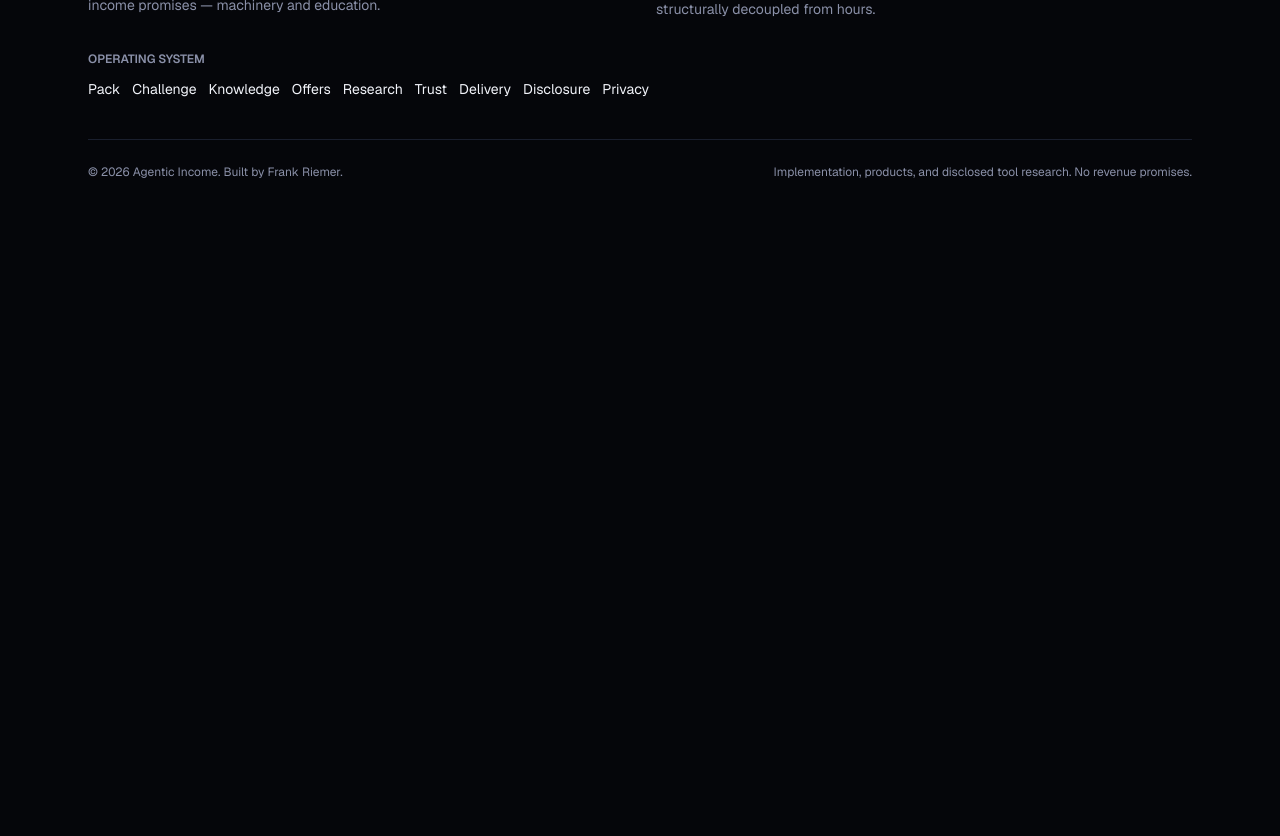
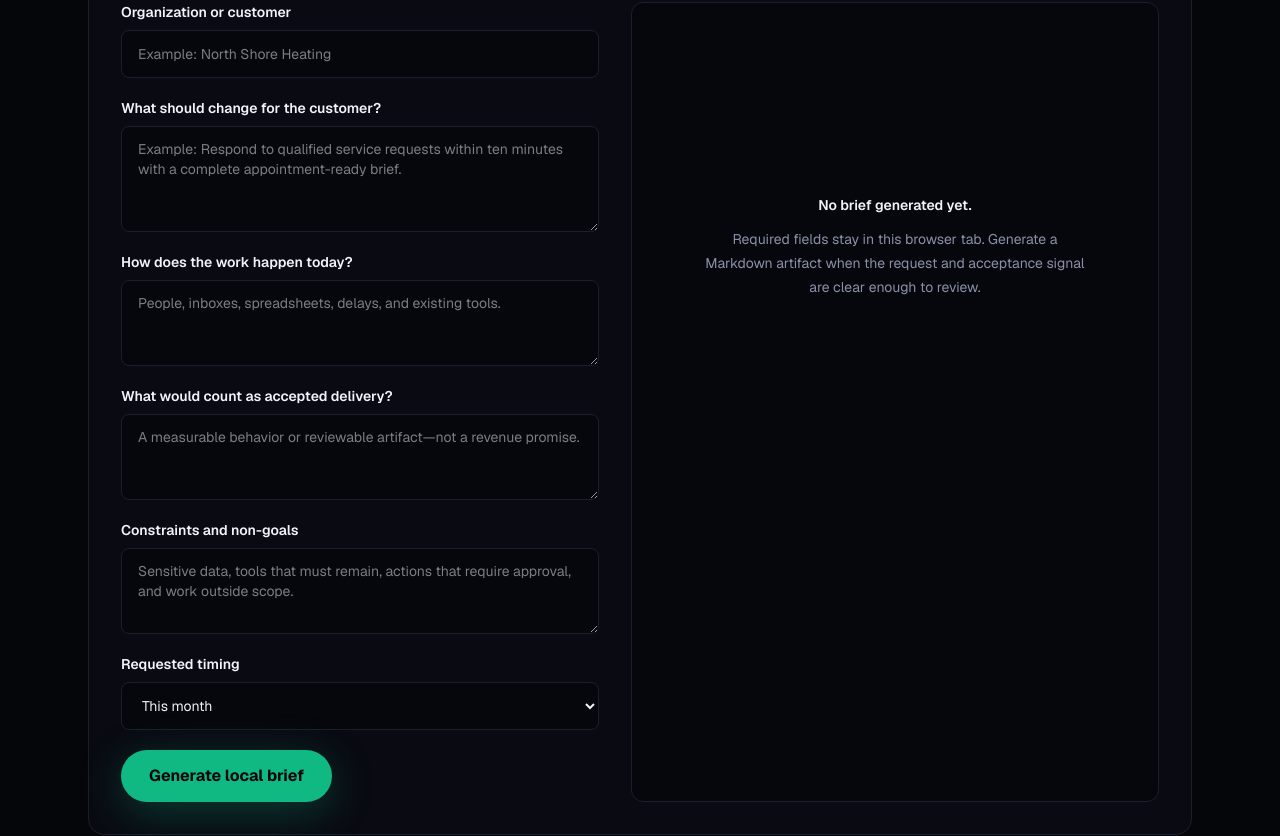
Before and after one commit to frankxai/agenticincome, a Next.js app: page /build/request-to-quote in a window 1280 px wide. Shown: the part 660-1496 px from the top of the page. Before the commit the page ends 880 px from the top, so only its background shows below. Built offline with nearby package versions, Linux system fonts and the light colour scheme.

Commit message:
feat: add components/RequestToQuoteDesk.tsx

```diff
--- /dev/null
+++ b/components/RequestToQuoteDesk.tsx
@@ -0,0 +1,209 @@
+'use client'
+
+import { type FormEvent, useMemo, useState } from 'react'
+
+type RequestState = {
+  organization: string
+  request: string
+  currentProcess: string
+  success: string
+  constraints: string
+  urgency: string
+}
+
+const initialState: RequestState = {
+  organization: '',
+  request: '',
+  currentProcess: '',
+  success: '',
+  constraints: '',
+  urgency: 'This month',
+}
+
+function answered(value: string, fallback: string) {
+  const normalized = value.trim().replace(/\s+/g, ' ')
+  return normalized || fallback
+}
+
+export function RequestToQuoteDesk() {
+  const [request, setRequest] = useState<RequestState>(initialState)
+  const [artifactId, setArtifactId] = useState<string | null>(null)
+  const [copyState, setCopyState] = useState<'idle' | 'copied' | 'failed'>('idle')
+
+  const artifact = useMemo(() => {
+    if (!artifactId) return ''
+
+    return [
+      `# Request-to-Quote Brief · ${artifactId}`,
+      '',
+      `Organization: ${answered(request.organization, 'Not provided')}`,
+      `Requested outcome: ${answered(request.request, 'Needs discovery')}`,
+      `Current process: ${answered(request.currentProcess, 'Needs discovery')}`,
+      `Acceptance signal: ${answered(request.success, 'Must be agreed before implementation')}`,
+      `Constraints and non-goals: ${answered(request.constraints, 'Must be agreed before implementation')}`,
+      `Requested timing: ${request.urgency}`,
+      '',
+      '## Proposed next decision',
+      'Run a human-led scope review. Confirm data access, authority, failure handling, acceptance checks, support, and commercial terms before implementation.',
+      '',
+      '## Agent authority',
+      'Allowed now: clarify missing information, draft workflow options, prepare acceptance checks, and estimate implementation effort.',
+      'Not allowed: send a quote, promise an outcome, sign terms, access production credentials, or move money.',
+      '',
+      '## Required evidence',
+      '- Approved request and non-goals',
+      '- Named principal and customer-facing sender',
+      '- Test data or sandbox path',
+      '- Acceptance checks and failure path',
+      '- Scope, price, support, and cancellation terms',
+    ].join('\n')
+  }, [artifactId, request])
+
+  function update<K extends keyof RequestState>(key: K, value: RequestState[K]) {
+    setRequest((current) => ({ ...current, [key]: value }))
+    setArtifactId(null)
+    setCopyState('idle')
+  }
+
+  function generate(event: FormEvent<HTMLFormElement>) {
+    event.preventDefault()
+    setArtifactId(`RTQ-${Date.now().toString(36).toUpperCase()}`)
+    setCopyState('idle')
+  }
+
+  async function copyArtifact() {
+    try {
+      await navigator.clipboard.writeText(artifact)
+      setCopyState('copied')
+    } catch {
+      setCopyState('failed')
+    }
+  }
+
+  return (
+    <section className="section-band" aria-labelledby="rtq-desk-title">
+      <div className="rounded-2xl border border-border bg-surface/80 p-5 sm:p-8">
+        <div className="flex flex-col gap-3 border-b border-border pb-6 sm:flex-row sm:items-start sm:justify-between">
+          <div>
+            <div className="kicker">Outcome Pack · RTQ-001</div>
+            <h2 id="rtq-desk-title" className="mt-2 text-3xl font-semibold text-ink">Create the review artifact.</h2>
+          </div>
+          <div className="rounded-full border border-accent/30 bg-accent/10 px-3 py-2 text-xs font-semibold text-accent">
+            No network request
+          </div>
+        </div>
+
+        <div className="mt-7 grid gap-8 lg:grid-cols-[0.95fr_1.05fr]">
+          <form onSubmit={generate} className="grid content-start gap-5">
+            <label className="grid gap-2 text-sm font-semibold text-ink">
+              Organization or customer
+              <input
+                value={request.organization}
+                onChange={(event) => update('organization', event.target.value)}
+                maxLength={120}
+                autoComplete="organization"
+                className="min-h-12 rounded-lg border border-border bg-bg/70 px-4 py-3 font-normal text-ink outline-none focus:border-accent"
+                placeholder="Example: North Shore Heating"
+              />
+            </label>
+
+            <label className="grid gap-2 text-sm font-semibold text-ink">
+              What should change for the customer?
+              <textarea
+                required
+                value={request.request}
+                onChange={(event) => update('request', event.target.value)}
+                maxLength={800}
+                rows={4}
+                className="rounded-lg border border-border bg-bg/70 px-4 py-3 font-normal text-ink outline-none focus:border-accent"
+                placeholder="Example: Respond to qualified service requests within ten minutes with a complete appointment-ready brief."
+              />
+            </label>
+
+            <label className="grid gap-2 text-sm font-semibold text-ink">
+              How does the work happen today?
+              <textarea
+                value={request.currentProcess}
+                onChange={(event) => update('currentProcess', event.target.value)}
+                maxLength={800}
+                rows={3}
+                className="rounded-lg border border-border bg-bg/70 px-4 py-3 font-normal text-ink outline-none focus:border-accent"
+                placeholder="People, inboxes, spreadsheets, delays, and existing tools."
+              />
+            </label>
+
+            <label className="grid gap-2 text-sm font-semibold text-ink">
+              What would count as accepted delivery?
+              <textarea
+                required
+                value={request.success}
+                onChange={(event) => update('success', event.target.value)}
+                maxLength={600}
+                rows={3}
+                className="rounded-lg border border-border bg-bg/70 px-4 py-3 font-normal text-ink outline-none focus:border-accent"
+                placeholder="A measurable behavior or reviewable artifact—not a revenue promise."
+              />
+            </label>
+
+            <label className="grid gap-2 text-sm font-semibold text-ink">
+              Constraints and non-goals
+              <textarea
+                value={request.constraints}
+                onChange={(event) => update('constraints', event.target.value)}
+                maxLength={600}
+                rows={3}
+                className="rounded-lg border border-border bg-bg/70 px-4 py-3 font-normal text-ink outline-none focus:border-accent"
+                placeholder="Sensitive data, tools that must remain, actions that require approval, and work outside scope."
+              />
+            </label>
+
+            <label className="grid gap-2 text-sm font-semibold text-ink">
+              Requested timing
+              <select
+                value={request.urgency}
+                onChange={(event) => update('urgency', event.target.value)}
+                className="min-h-12 rounded-lg border border-border bg-bg/70 px-4 py-3 font-normal text-ink outline-none focus:border-accent"
+              >
+                <option>This week</option>
+                <option>This month</option>
+                <option>This quarter</option>
+                <option>Exploration only</option>
+              </select>
+            </label>
+
+            <button type="submit" className="cta justify-self-start">
+              Generate local brief
+            </button>
+          </form>
+
+          <div className="min-h-[32rem] rounded-xl border border-border bg-bg/70 p-5" aria-live="polite">
+            {artifact ? (
+              <div>
+                <div className="flex flex-wrap items-center justify-between gap-3 border-b border-border pb-4">
+                  <div>
+                    <div className="text-xs uppercase tracking-[0.12em] text-muted">Review artifact</div>
+                    <div className="mt-1 font-mono text-sm font-semibold text-accent">{artifactId}</div>
+                  </div>
+                  <button type="button" onClick={copyArtifact} className="cta-secondary !min-h-10 !px-4 !py-2 text-xs">
+                    {copyState === 'copied' ? 'Copied' : copyState === 'failed' ? 'Select and copy' : 'Copy Markdown'}
+                  </button>
+                </div>
+                <pre className="mt-5 whitespace-pre-wrap break-words font-mono text-xs leading-6 text-muted">{artifact}</pre>
+              </div>
+            ) : (
+              <div className="grid min-h-[28rem] place-items-center text-center">
+                <div className="max-w-sm">
+                  <div className="text-sm font-semibold text-ink">No brief generated yet.</div>
+                  <p className="mt-3 text-sm leading-6 text-muted">
+                    Required fields stay in this browser tab. Generate a Markdown artifact when the
+                    request and acceptance signal are clear enough to review.
+                  </p>
+                </div>
+              </div>
+            )}
+          </div>
+        </div>
+      </div>
+    </section>
+  )
+}
```
